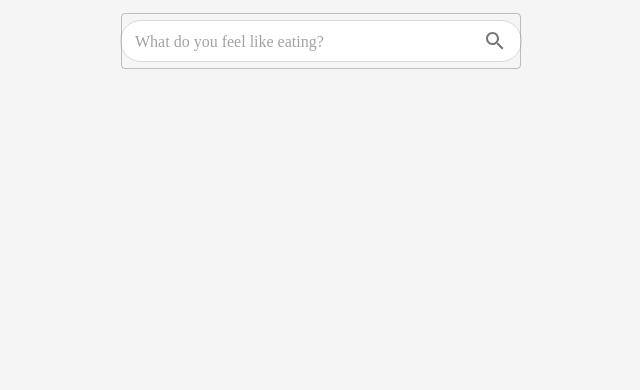
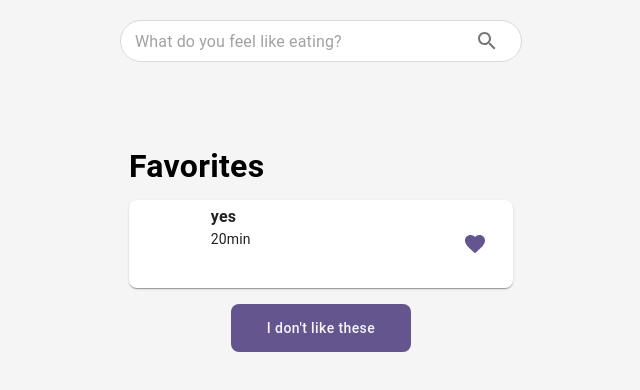
Before and after one commit to AlexCrs-hub/RecipeAiApp, a React (Create React App) app in the folder recipe_finder/: page / in a window 1280 px wide. Shown: the top 390 px of the page, without its empty margins (319-959 px from the left). Built offline with nearby package versions, Linux system fonts and the light colour scheme.

Commit message:
some more stuff

```diff
--- a/recipe_finder/src/components/RecipeCard.jsx
+++ b/recipe_finder/src/components/RecipeCard.jsx
@@ -1,9 +1,28 @@
-import { Card } from "@mui/material";
+import { Card, CardActions, CardContent, CardMedia, Typography } from "@mui/material";
+import FavoriteBorderIcon from '@mui/icons-material/FavoriteBorder';
+import FavoriteIcon from '@mui/icons-material/Favorite';
+import colors from "../constants/colors";
 
-const RecipeCard = () => {
+const RecipeCard = ({title, time, favorite}) => {
     return (
         <Card>
-
+            <CardMedia image=""/>
+            <CardContent>
+                <Typography sx={{fontWeight: '600', fontSize: '16px'}}>
+                    {title}
+                </Typography>
+                <Typography sx={{fontSize: '14px'}}>
+                    {time}
+                </Typography>
+            </CardContent>
+            <CardActions>
+                {
+                    favorite ?
+                    <FavoriteIcon sx={{color: colors.fav}}/>
+                    :
+                    <FavoriteBorderIcon/>
+                }
+            </CardActions>
         </Card>
     );
 }
--- a/recipe_finder/src/components/Searchbar.jsx
+++ b/recipe_finder/src/components/Searchbar.jsx
@@ -1,11 +1,9 @@
-import { Box, InputAdornment, TextField } from "@mui/material";
+import { Box, IconButton, InputAdornment, TextField } from "@mui/material";
 import SearchIcon from '@mui/icons-material/Search';
 import CloseIcon from '@mui/icons-material/Close';
 import text from "../constants/text";
 
-const Searchbar = () => {
-
-    var clear = true;
+const Searchbar = ({clear, setClear}) => {
 
     return (
         <Box>
@@ -14,16 +12,22 @@ const Searchbar = () => {
                     input: {
                         endAdornment: clear  ?
                             <InputAdornment>
-                                <SearchIcon />
+                                <IconButton>
+                                    <SearchIcon />
+                                </IconButton>
                             </InputAdornment>
                             :
                             <InputAdornment>
-                                <CloseIcon />
+                                <IconButton onClick={() => setClear(true)}>
+                                    <CloseIcon />
+                                </IconButton>
                             </InputAdornment>
                     }
                 }
             }
             placeholder={text.placeholder}
+            variant="outlined"
+            onChange={() => setClear(false)}
         />
         </Box>
     );
--- a/recipe_finder/src/constants/colors.js
+++ b/recipe_finder/src/constants/colors.js
@@ -2,7 +2,8 @@ const colors = {
     background: "#F5F5F5",
     searchBackground: "#FFFFFF",
     border: "#D9D9D9",
-    icon: "#000000"
+    icon: "#000000",
+    fav: "#65558F",
 }
 
 export default colors;
--- a/recipe_finder/src/constants/text.js
+++ b/recipe_finder/src/constants/text.js
@@ -1,7 +1,8 @@
 const text = {
     placeholder: 'What do you feel like eating?',
     favs: 'Favorites',
-    suggestions: 'Suggested recipes'
+    suggestions: 'Suggested recipes',
+    dontLike: 'I don\'t like these'
 }
 
 export default text;
--- a/recipe_finder/src/index.js
+++ b/recipe_finder/src/index.js
@@ -15,7 +15,4 @@ root.render(
   </React.StrictMode>
 );
 
-// If you want to start measuring performance in your app, pass a function
-// to log results (for example: reportWebVitals(console.log))
-// or send to an analytics endpoint. Learn more: https://bit.ly/CRA-vitals
 reportWebVitals();
--- a/recipe_finder/src/pages/Home.jsx
+++ b/recipe_finder/src/pages/Home.jsx
@@ -1,12 +1,33 @@
-import React from "react";
-import { Container } from "@mui/material";
+import React, { useState } from "react";
+import { Container, Typography, Box, Button } from "@mui/material";
 import Searchbar from "../components/Searchbar";
+import text from "../constants/text";
+import RecipeCard from "../components/RecipeCard";
 
 const Home = () => {
+
+    const [clear, setClear] = useState(true);
+    const [cards, setCards] = useState([]);
+    const [search, setSearch] = useState(true);
+
     return (
-    <Container component="div">
-        <Searchbar />
-    </Container>
+        <Container component="div">
+            <Searchbar clear={clear} setClear={setClear}/>
+            <Box sx={{padding: '10vh', display: 'flex', flexDirection: 'column', justifyContent: 'flex-start'}}>
+                <Typography sx={{fontSize: '32px', fontWeight: '700', marginBottom: '10px'}}>
+                    {clear ? text.favs : text.suggestions}
+                </Typography>
+                <RecipeCard title='yes' time='20min' favorite={clear}/>
+                {
+                search ?
+                    <Button size='medium'>
+                        {text.dontLike}
+                    </Button>
+                    :
+                    null
+                }
+            </Box>
+        </Container>
     );
 }
 
--- a/recipe_finder/src/theme.js
+++ b/recipe_finder/src/theme.js
@@ -9,18 +9,17 @@ const theme = createTheme(
                 main: colors.background,
             }
         },
-        typography: {
-            fontFamily: 'Outfit',
-        },
         components: {
             MuiContainer: {
                 styleOverrides: {
                     root:{
                         height:'100vh',
-                        width: 'auto',
+                        width: 'max-width',
                         backgroundColor: colors.background,
                         display: 'flex',
-                        justifyContent: 'center',
+                        flexDirection: 'column',
+                        justifyContent: 'flex-start',
+                        alignItems: 'center'
                     }
                 }
             },
@@ -35,6 +34,41 @@ const theme = createTheme(
                        width: '400px',
                        marginTop: 20,
                        justifyContent: 'center',
+                       outline: '0px',
+                       '& fieldset': { border: 'none' }
+                    }
+                }
+            },
+            MuiCard: {
+                styleOverrides: {
+                    root:{
+                       backgroundColor: colors.searchBackground,
+                       borderRadius: '8px',
+                       height: '88px',
+                       width: '384px',
+                       display: 'grid',
+                       gridTemplateColumns: '20% 65% 15%',
+                    }
+                }
+            },
+            MuiCardContent: {
+                styleOverrides: {
+                    root:{
+                      padding: '5px'
+                    }
+                }
+            },
+            MuiButton: {
+                styleOverrides: {
+                    root:{
+                      margin: '16px 32px',
+                      width: '180px',
+                      height:'48px',
+                      backgroundColor: colors.fav,
+                      color: colors.background,
+                      alignSelf: 'center',
+                      borderRadius: '8px',
+                      textTransform: 'none'
                     }
                 }
             }
```
Also changed, not shown: recipe_finder/src/components/SearchSummary.jsx (added, +11 -0 lines), recipe_finder/src/pages/Recipe.jsx (+7 -0 lines).
